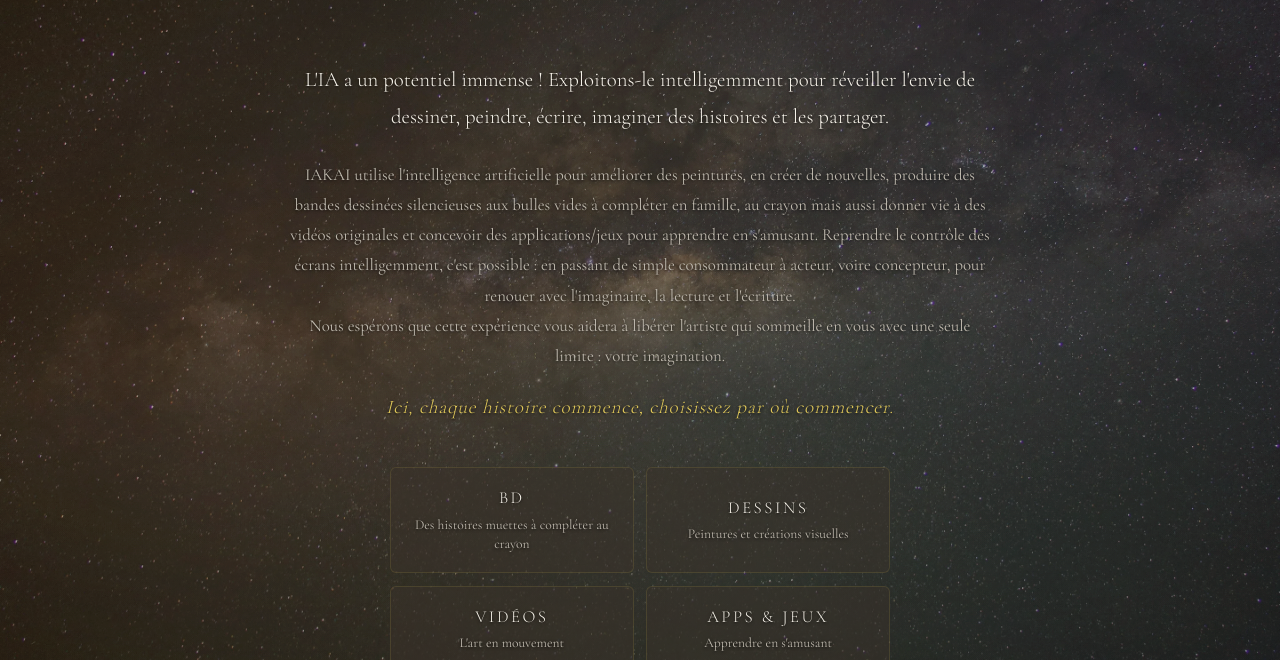
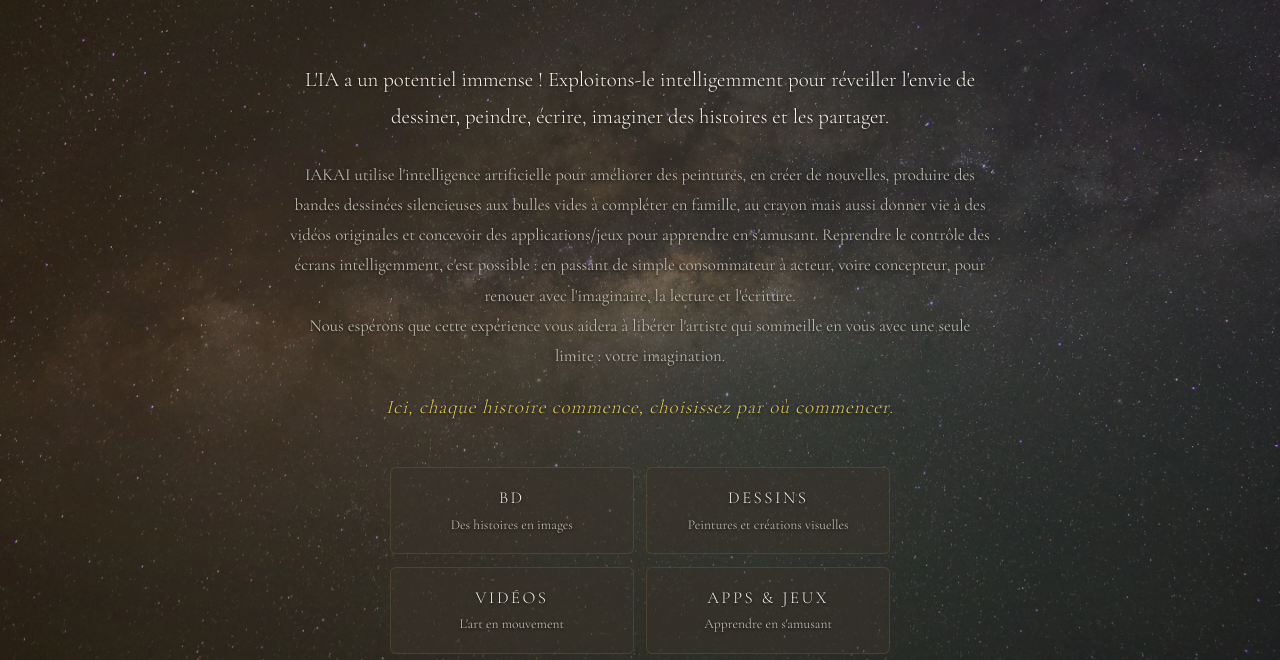
Before and after one commit to elbabili/iakai, a plain HTML site: page index.html in a window 1280 px wide. Shown: the part 140-800 px from the top of the page. Drawn offline with nearby package versions, Linux system fonts and the light colour scheme.

Commit message:
Accueil : sous-titre de la case BD remplacé par « Des histoires en images »
Co-Authored-By: Claude Sonnet 5.5 <noreply@anthropic.com>

```diff
--- a/index.html
+++ b/index.html
@@ -71,7 +71,7 @@
             <div class="home-navigation">
                 <a href="comics.html" class="home-card">
                     <span class="home-card-title">BD</span>
-                    <span class="home-card-desc">Des histoires muettes à compléter au crayon</span>
+                    <span class="home-card-desc">Des histoires en images</span>
                 </a>
                 <a href="dessins.html" class="home-card">
                     <span class="home-card-title">Dessins</span>
```
